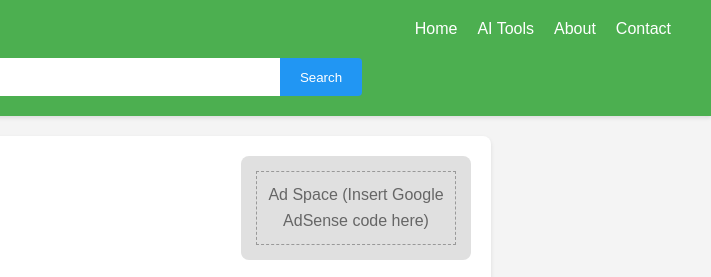
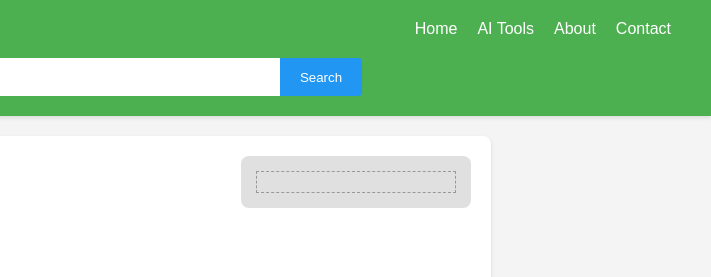
Before and after one commit to aitoolscircle/ai-tools-circle, a plain HTML site: page chatgpt.html in a window 1280 px wide. Shown: the top 277 px of the page, 569-1280 px from the left. Drawn offline with Linux system fonts and the light colour scheme.

Commit message:
Update chatgpt.html

```diff
--- a/chatgpt.html
+++ b/chatgpt.html
@@ -38,7 +38,7 @@
 
     <section class="tool-page">
         <div class="adsense-sidebar">
-            <div>Ad Space (Insert Google AdSense code here)</div>
+            <div> </div>
         </div>
         <img src="https://upload.wikimedia.org/wikipedia/commons/0/04/ChatGPT_logo.svg" alt="ChatGPT Logo">
         <h1>ChatGPT: Revolutionary AI Chatbot</h1>
```
